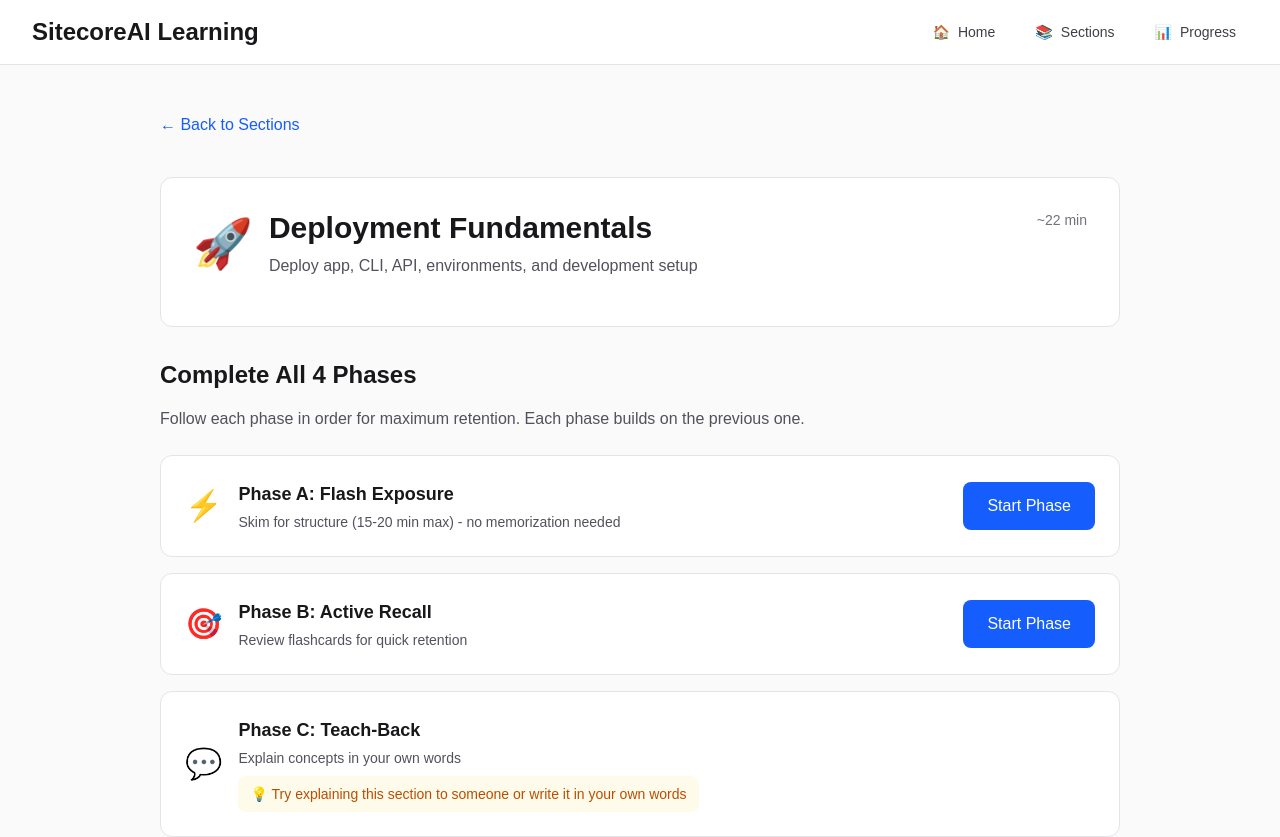
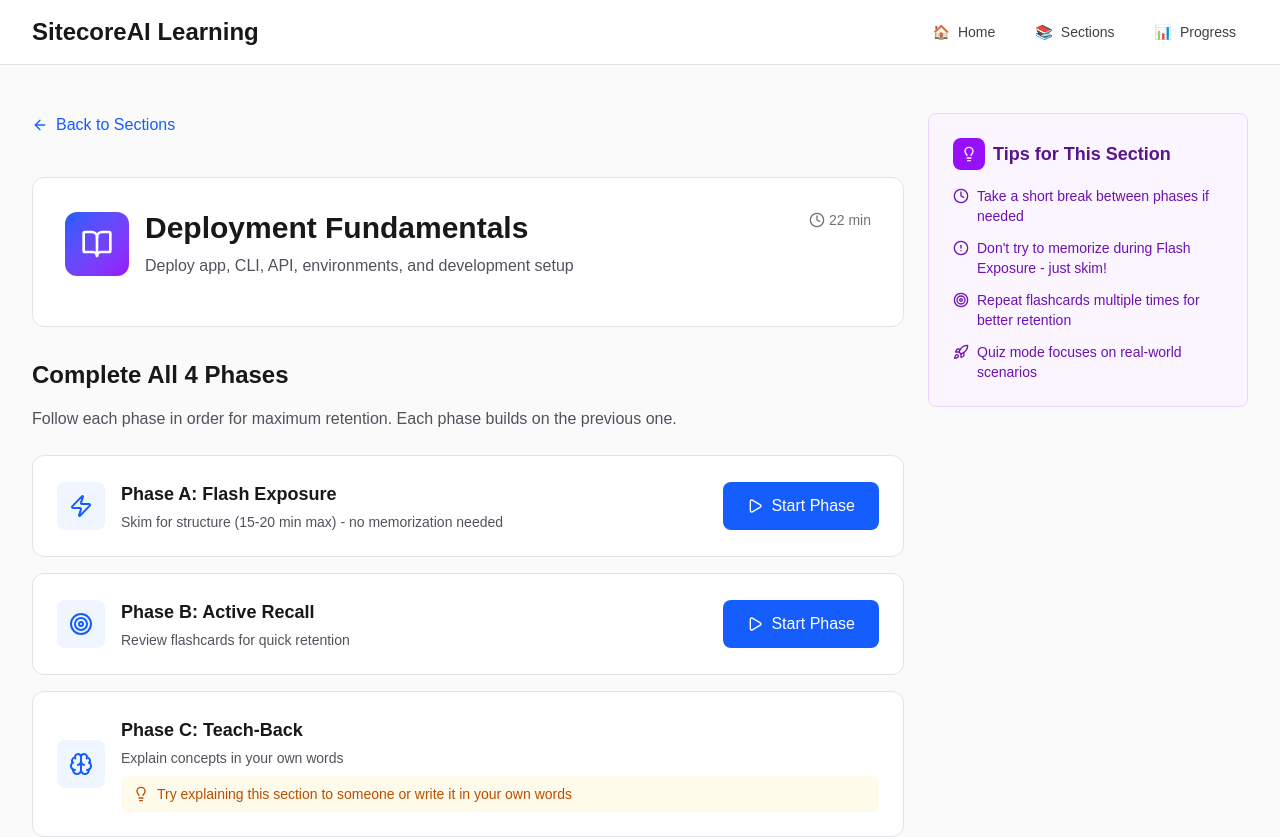
Before and after one commit to BieganskiP/sitecore-flash-cards, a Next.js app: page /sections/deployment-fundamentals in a window 1280 px wide. Shown: the top 837 px of the page. Built offline with nearby package versions, Linux system fonts and the light colour scheme.

Commit message:
Implement enhanced layout and styling in SectionDetailPage component, incorporating icons and improved content structure. Add ReactMarkdown for rendering section content and integrate Tailwind CSS typography plugin for better text presentation.

```diff
--- a/app/globals.css
+++ b/app/globals.css
@@ -1,4 +1,5 @@
 @import "tailwindcss";
+@plugin "@tailwindcss/typography";
 
 :root {
   --background: #ffffff;
--- a/app/sections/[id]/page.tsx
+++ b/app/sections/[id]/page.tsx
@@ -7,6 +7,20 @@
 import FlashcardView from "@/components/FlashcardView";
 import QuizView from "@/components/QuizView";
 import Link from "next/link";
+import ReactMarkdown from "react-markdown";
+import remarkGfm from "remark-gfm";
+import {
+  ArrowLeft,
+  Clock,
+  Lightbulb,
+  Zap,
+  Target,
+  Brain,
+  Rocket,
+  Play,
+  BookOpen,
+  AlertCircle,
+} from "lucide-react";
 
 type PageProps = {
   params: Promise<{ id: string }>;
@@ -26,8 +40,12 @@
           <h1 className="text-3xl font-bold text-zinc-900 dark:text-white mb-4">
             Section Not Found
           </h1>
-          <Link href="/sections" className="text-blue-600 hover:text-blue-700">
-            ← Back to Sections
+          <Link
+            href="/sections"
+            className="inline-flex items-center gap-2 text-blue-600 hover:text-blue-700"
+          >
+            <ArrowLeft className="w-4 h-4" />
+            Back to Sections
           </Link>
         </div>
       </div>
@@ -77,14 +95,18 @@
   // Flash Exposure View
   if (activePhase === "flash-exposure") {
     return (
-      <div className="max-w-5xl mx-auto px-4 sm:px-6 lg:px-8 py-12">
+      <div className="max-w-7xl mx-auto px-4 sm:px-6 lg:px-8 py-12">
+        <div className="flex gap-6">
+          {/* Main Content */}
+          <div className="flex-1 min-w-0">
             <div className="mb-6">
               <Link
                 href={`/sections/${section.id}`}
                 onClick={() => setActivePhase(null)}
-            className="text-blue-600 hover:text-blue-700 mb-4 inline-block"
+                className="inline-flex items-center gap-2 text-blue-600 hover:text-blue-700 mb-4"
               >
-            ← Back to Section
+                <ArrowLeft className="w-4 h-4" />
+                Back to Section
               </Link>
             </div>
 
@@ -93,7 +115,9 @@
               <div className="bg-amber-50 dark:bg-amber-900/20 border border-amber-200 dark:border-amber-800 rounded-lg p-4 mb-6">
                 <div className="flex items-center justify-between">
                   <div className="flex items-center gap-3">
-                <span className="text-2xl">⏰</span>
+                    <div className="w-10 h-10 rounded-lg bg-amber-600 flex items-center justify-center">
+                      <Clock className="w-5 h-5 text-white" />
+                    </div>
                     <div>
                       <div className="font-semibold text-amber-900 dark:text-amber-200">
                         Flash Exposure Timer
@@ -113,7 +137,9 @@
             {timeRemaining === 0 && (
               <div className="bg-green-50 dark:bg-green-900/20 border border-green-200 dark:border-green-800 rounded-lg p-4 mb-6">
                 <div className="flex items-center gap-3">
-              <span className="text-2xl">✓</span>
+                  <div className="w-10 h-10 rounded-lg bg-green-600 flex items-center justify-center">
+                    <Zap className="w-5 h-5 text-white" />
+                  </div>
                   <div>
                     <div className="font-semibold text-green-900 dark:text-green-200">
                       Time&apos;s Up!
@@ -127,12 +153,12 @@
             )}
 
             {/* Content */}
-        <div className="bg-white dark:bg-zinc-900 rounded-xl border border-zinc-200 dark:border-zinc-800 p-8 prose dark:prose-invert max-w-none mb-6">
-          <div
-            dangerouslySetInnerHTML={{
-              __html: section.content.replace(/\n/g, "<br />"),
-            }}
-          />
+            <div className="bg-white dark:bg-zinc-900 rounded-xl border border-zinc-200 dark:border-zinc-800 p-8 mb-6">
+              <article className="prose prose-zinc dark:prose-invert max-w-none prose-headings:font-bold prose-h1:text-3xl prose-h1:mb-6 prose-h1:mt-8 prose-h2:text-2xl prose-h2:mb-4 prose-h2:mt-6 prose-h3:text-xl prose-h3:mb-3 prose-h3:mt-4 prose-p:mb-4 prose-p:leading-relaxed prose-strong:text-blue-600 dark:prose-strong:text-blue-400 prose-strong:font-semibold prose-ul:my-4 prose-ul:list-disc prose-ul:pl-6 prose-li:mb-2 prose-code:bg-zinc-100 dark:prose-code:bg-zinc-800 prose-code:px-1.5 prose-code:py-0.5 prose-code:rounded prose-code:text-sm prose-code:before:content-[''] prose-code:after:content-['']">
+                <ReactMarkdown remarkPlugins={[remarkGfm]}>
+                  {section.content}
+                </ReactMarkdown>
+              </article>
             </div>
 
             <div className="flex justify-end">
@@ -144,20 +170,57 @@
               </button>
             </div>
           </div>
+
+          {/* Tips Sidebar */}
+          <div className="w-80 shrink-0 hidden lg:block">
+            <div className="sticky top-6 bg-amber-50 dark:bg-amber-900/20 border border-amber-200 dark:border-amber-800 rounded-lg p-6">
+              <div className="flex items-center gap-2 mb-4">
+                <div className="w-8 h-8 rounded-lg bg-amber-600 flex items-center justify-center">
+                  <Zap className="w-4 h-4 text-white" />
+                </div>
+                <h3 className="text-lg font-semibold text-amber-900 dark:text-amber-200">
+                  Flash Exposure Tips
+                </h3>
+              </div>
+              <ul className="space-y-3 text-sm text-amber-800 dark:text-amber-300">
+                <li className="flex items-start gap-2">
+                  <Clock className="w-4 h-4 mt-0.5 shrink-0" />
+                  <span>Don&apos;t try to memorize - just skim quickly</span>
+                </li>
+                <li className="flex items-start gap-2">
+                  <Target className="w-4 h-4 mt-0.5 shrink-0" />
+                  <span>Look for headings, structure, and key topics</span>
+                </li>
+                <li className="flex items-start gap-2">
+                  <Zap className="w-4 h-4 mt-0.5 shrink-0" />
+                  <span>
+                    Stop when the timer ends - it&apos;s okay to not finish
+                  </span>
+                </li>
+                <li className="flex items-start gap-2">
+                  <Brain className="w-4 h-4 mt-0.5 shrink-0" />
+                  <span>You&apos;ll learn the details in the next phases</span>
+                </li>
+              </ul>
+            </div>
+          </div>
+        </div>
+      </div>
     );
   }
 
   // Flashcard View
   if (activePhase === "flashcards") {
     return (
-      <div className="max-w-5xl mx-auto px-4 sm:px-6 lg:px-8 py-12">
+      <div className="max-w-7xl mx-auto px-4 sm:px-6 lg:px-8 py-12">
         <div className="mb-6">
           <Link
             href={`/sections/${section.id}`}
             onClick={() => setActivePhase(null)}
-            className="text-blue-600 hover:text-blue-700 mb-4 inline-block"
+            className="inline-flex items-center gap-2 text-blue-600 hover:text-blue-700 mb-4"
           >
-            ← Back to Section
+            <ArrowLeft className="w-4 h-4" />
+            Back to Section
           </Link>
           <h1 className="text-3xl font-bold text-zinc-900 dark:text-white mb-2">
             {section.title} - Flashcards
@@ -178,14 +241,15 @@
   // Quiz View
   if (activePhase === "quiz") {
     return (
-      <div className="max-w-5xl mx-auto px-4 sm:px-6 lg:px-8 py-12">
+      <div className="max-w-7xl mx-auto px-4 sm:px-6 lg:px-8 py-12">
         <div className="mb-6">
           <Link
             href={`/sections/${section.id}`}
             onClick={() => setActivePhase(null)}
-            className="text-blue-600 hover:text-blue-700 mb-4 inline-block"
+            className="inline-flex items-center gap-2 text-blue-600 hover:text-blue-700 mb-4"
           >
-            ← Back to Section
+            <ArrowLeft className="w-4 h-4" />
+            Back to Section
           </Link>
           <h1 className="text-3xl font-bold text-zinc-900 dark:text-white mb-2">
             {section.title} - Quiz
@@ -201,14 +265,20 @@
   }
 
   // Main Section View
+  const phaseIcons = [Zap, Target, Brain, Rocket];
+
   return (
-    <div className="max-w-5xl mx-auto px-4 sm:px-6 lg:px-8 py-12">
+    <div className="max-w-7xl mx-auto px-4 sm:px-6 lg:px-8 py-12">
+      <div className="flex gap-6">
+        {/* Main Content */}
+        <div className="flex-1 min-w-0">
           <div className="mb-6">
             <Link
               href="/sections"
-          className="text-blue-600 hover:text-blue-700 mb-4 inline-block"
+              className="inline-flex items-center gap-2 text-blue-600 hover:text-blue-700 mb-4"
             >
-          ← Back to Sections
+              <ArrowLeft className="w-4 h-4" />
+              Back to Sections
             </Link>
           </div>
 
@@ -216,7 +286,9 @@
           <div className="bg-white dark:bg-zinc-900 rounded-xl border border-zinc-200 dark:border-zinc-800 p-8 mb-8">
             <div className="flex items-start justify-between mb-4">
               <div className="flex items-center gap-4">
-            <div className="text-5xl">{section.icon || "📖"}</div>
+                <div className="w-16 h-16 rounded-xl bg-linear-to-br from-blue-600 to-purple-600 flex items-center justify-center shrink-0">
+                  <BookOpen className="w-8 h-8 text-white" />
+                </div>
                 <div>
                   <h1 className="text-3xl font-bold text-zinc-900 dark:text-white mb-2">
                     {section.title}
@@ -226,8 +298,9 @@
                   </p>
                 </div>
               </div>
-          <div className="text-sm text-zinc-500 dark:text-zinc-400">
-            ~{section.estimatedTime} min
+              <div className="flex items-center gap-1 text-sm text-zinc-500 dark:text-zinc-400">
+                <Clock className="w-4 h-4" />
+                <span>{section.estimatedTime} min</span>
               </div>
             </div>
           </div>
@@ -238,19 +311,23 @@
               Complete All 4 Phases
             </h2>
             <p className="text-zinc-600 dark:text-zinc-400 mb-6">
-          Follow each phase in order for maximum retention. Each phase builds on
-          the previous one.
+              Follow each phase in order for maximum retention. Each phase
+              builds on the previous one.
             </p>
 
             <div className="grid gap-4">
-          {learningPhases.map((phase) => (
+              {learningPhases.map((phase, index) => {
+                const PhaseIcon = phaseIcons[index];
+                return (
                   <div
                     key={phase.id}
                     className="bg-white dark:bg-zinc-900 rounded-xl border border-zinc-200 dark:border-zinc-800 p-6 hover:shadow-md transition-all"
                   >
                     <div className="flex items-center justify-between">
                       <div className="flex items-center gap-4 flex-1">
-                  <div className="text-3xl">{phase.icon}</div>
+                        <div className="w-12 h-12 rounded-lg bg-blue-50 dark:bg-blue-900/30 flex items-center justify-center shrink-0">
+                          <PhaseIcon className="w-6 h-6 text-blue-600 dark:text-blue-400" />
+                        </div>
                         <div className="flex-1">
                           <h3 className="text-lg font-semibold text-zinc-900 dark:text-white mb-1">
                             {phase.name}
@@ -259,9 +336,12 @@
                             {phase.description}
                           </p>
                           {phase.id === "teach-back" && (
-                      <div className="mt-2 text-sm text-amber-700 dark:text-amber-300 bg-amber-50 dark:bg-amber-900/20 px-3 py-2 rounded-lg inline-block">
-                        💡 Try explaining this section to someone or write it in
-                        your own words
+                            <div className="mt-2 flex items-start gap-2 text-sm text-amber-700 dark:text-amber-300 bg-amber-50 dark:bg-amber-900/20 px-3 py-2 rounded-lg">
+                              <Lightbulb className="w-4 h-4 mt-0.5 shrink-0" />
+                              <span>
+                                Try explaining this section to someone or write
+                                it in your own words
+                              </span>
                             </div>
                           )}
                         </div>
@@ -276,30 +356,55 @@
                               setActivePhase(phase.id);
                             }
                           }}
-                    className="px-6 py-3 bg-blue-600 text-white rounded-lg hover:bg-blue-700 transition-colors whitespace-nowrap"
+                          className="flex items-center gap-2 px-6 py-3 bg-blue-600 text-white rounded-lg hover:bg-blue-700 transition-colors whitespace-nowrap"
                         >
+                          <Play className="w-4 h-4" />
                           Start Phase
                         </button>
                       )}
                     </div>
                   </div>
-          ))}
+                );
+              })}
+            </div>
           </div>
         </div>
 
-      {/* Quick Tips */}
-      <div className="bg-purple-50 dark:bg-purple-900/20 border border-purple-200 dark:border-purple-800 rounded-lg p-6">
-        <h3 className="text-lg font-semibold text-purple-900 dark:text-purple-200 mb-3">
-          💡 Tips for This Section
+        {/* Tips Sidebar */}
+        <div className="w-80 shrink-0 hidden lg:block">
+          <div className="sticky top-6 bg-purple-50 dark:bg-purple-900/20 border border-purple-200 dark:border-purple-800 rounded-lg p-6">
+            <div className="flex items-center gap-2 mb-4">
+              <div className="w-8 h-8 rounded-lg bg-purple-600 flex items-center justify-center">
+                <Lightbulb className="w-4 h-4 text-white" />
+              </div>
+              <h3 className="text-lg font-semibold text-purple-900 dark:text-purple-200">
+                Tips for This Section
               </h3>
-        <ul className="space-y-2 text-sm text-purple-800 dark:text-purple-300">
-          <li>• Take a short break between phases if needed</li>
-          <li>
-            • Don&apos;t try to memorize during Flash Exposure - just skim!
+            </div>
+            <ul className="space-y-3 text-sm text-purple-800 dark:text-purple-300">
+              <li className="flex items-start gap-2">
+                <Clock className="w-4 h-4 mt-0.5 shrink-0" />
+                <span>Take a short break between phases if needed</span>
               </li>
-          <li>• Repeat flashcards multiple times for better retention</li>
-          <li>• Quiz mode focuses on real-world scenarios</li>
+              <li className="flex items-start gap-2">
+                <AlertCircle className="w-4 h-4 mt-0.5 shrink-0" />
+                <span>
+                  Don&apos;t try to memorize during Flash Exposure - just skim!
+                </span>
+              </li>
+              <li className="flex items-start gap-2">
+                <Target className="w-4 h-4 mt-0.5 shrink-0" />
+                <span>
+                  Repeat flashcards multiple times for better retention
+                </span>
+              </li>
+              <li className="flex items-start gap-2">
+                <Rocket className="w-4 h-4 mt-0.5 shrink-0" />
+                <span>Quiz mode focuses on real-world scenarios</span>
+              </li>
             </ul>
+          </div>
+        </div>
       </div>
     </div>
   );
```
Lines whose indentation alone changed are shown as unchanged.
